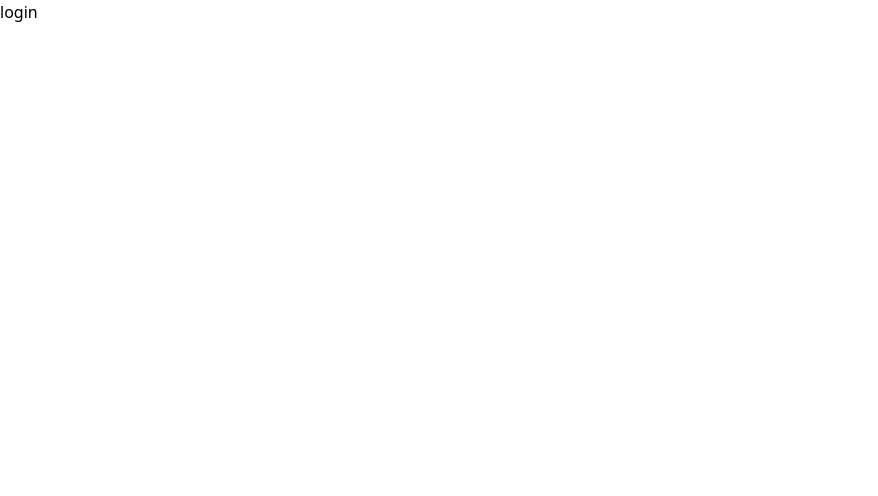
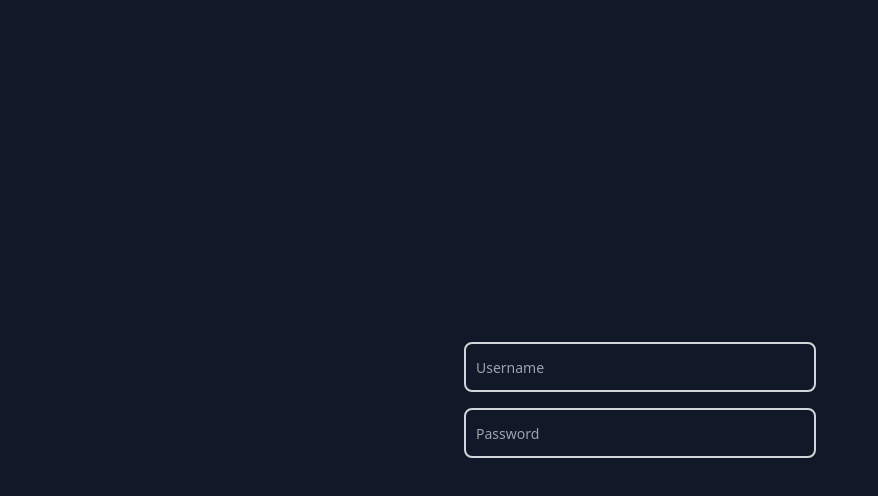
Before and after one commit to ronsigter/bookshelf, a Next.js app in the folder frontend/: page /login in a window 1280 px wide. Shown: the top 496 px of the page, without its empty margins (0-878 px from the left). Built offline with nearby package versions, Linux system fonts and the light colour scheme.

Commit message:
creates login form

```diff
--- a/frontend/app/bookshelf-login/index.tsx
+++ b/frontend/app/bookshelf-login/index.tsx
@@ -1,7 +1,17 @@
+import { Input } from 'components/forms/Input'
 import type { NextPage } from 'next'
 
 const LoginContainer: NextPage = () => {
-  return <div>login</div>
+  return (
+    <div className="flex h-screen w-full justify-center bg-gray-900">
+      <div className="flex w-full max-w-sm flex-col items-center justify-center px-4">
+        <form className="flex w-full flex-col gap-4">
+          <Input label="Username" />
+          <Input label="Password" type="password" />
+        </form>
+      </div>
+    </div>
+  )
 }
 
 export default LoginContainer
```
